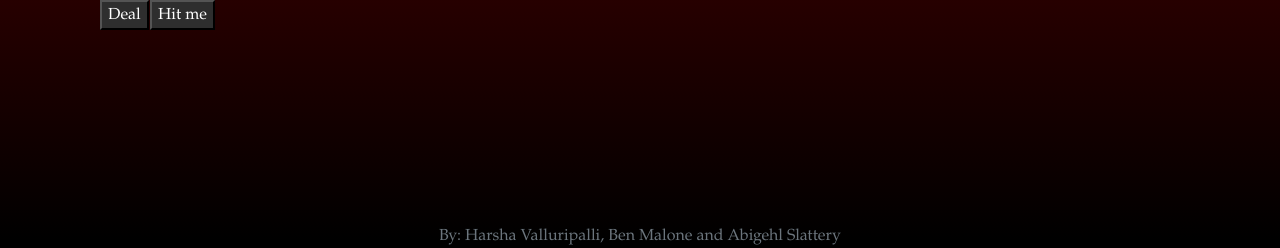
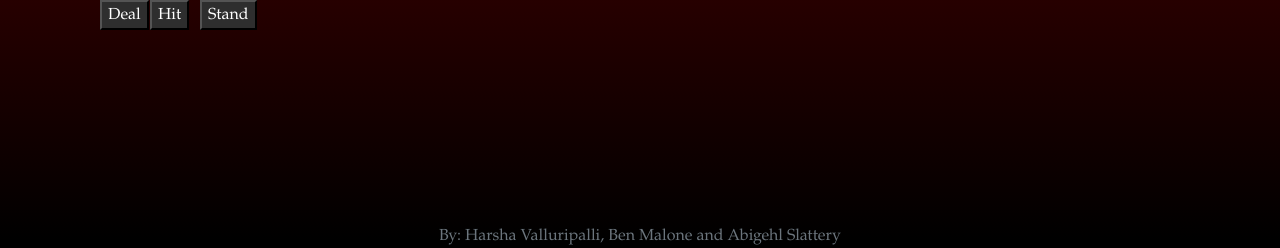
Before and after one commit to bmalone1398/Casino-Royale, a Python web app: template templates/Main.html in a window 1280 px wide. Shown: the part 552-800 px from the top of the page. Run offline with Jinja, Linux system fonts and the light colour scheme; the template is opened without the code that fills it, so the values that code supplies are empty; some libraries are stand-ins or nearby versions.

Commit message:
stand btn

```diff
--- a/templates/Main.html
+++ b/templates/Main.html
@@ -51,8 +51,9 @@
                 </div>
 
       </div>
-      <button class="btn-elegant" id="hitme" style="left:150px; position: absolute;">Hit me</button>
-      <button class="btn-elegant" id="deal" style="left:100px; position: absolute;">Deal</button>
+      <button class="btn-elegant" id="hitme" style="left:150px; position: absolute;padding:5">Hit</button>
+      <button class="btn-elegant" id="deal" style="left:100px; position: absolute;padding:5">Deal</button>
+      <button class="btn-elegant" id="stand" style="left:200px; position: absolute;padding:5">Stand</button>
     </div>
 
     <p class="animated fadeIn text-muted flex-center" style="margin:0;padding:0; bottom:0; width:100%; height:auto; position:absolute">By: Harsha Valluripalli, Ben Malone and Abigehl Slattery</p>
```
